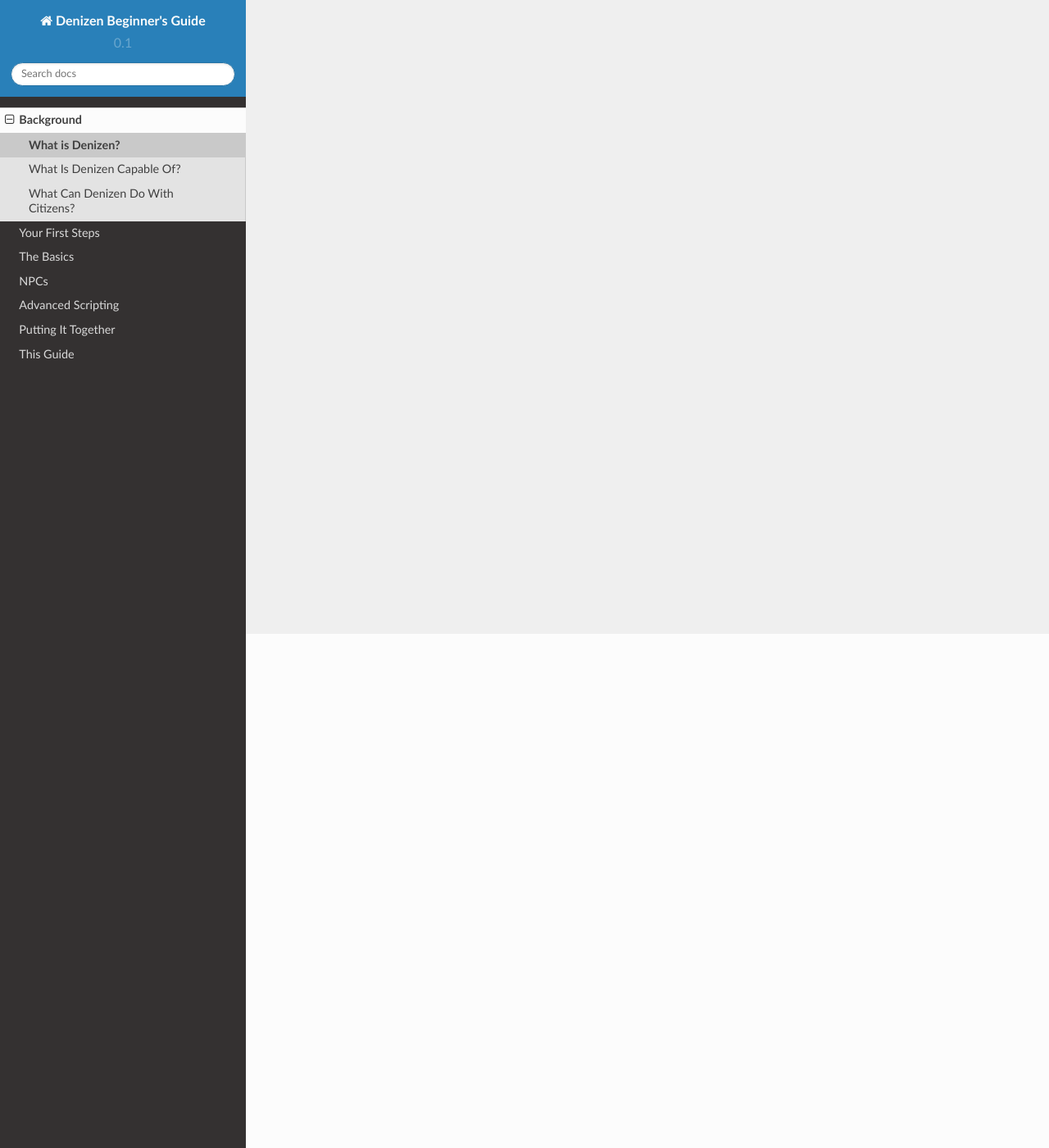
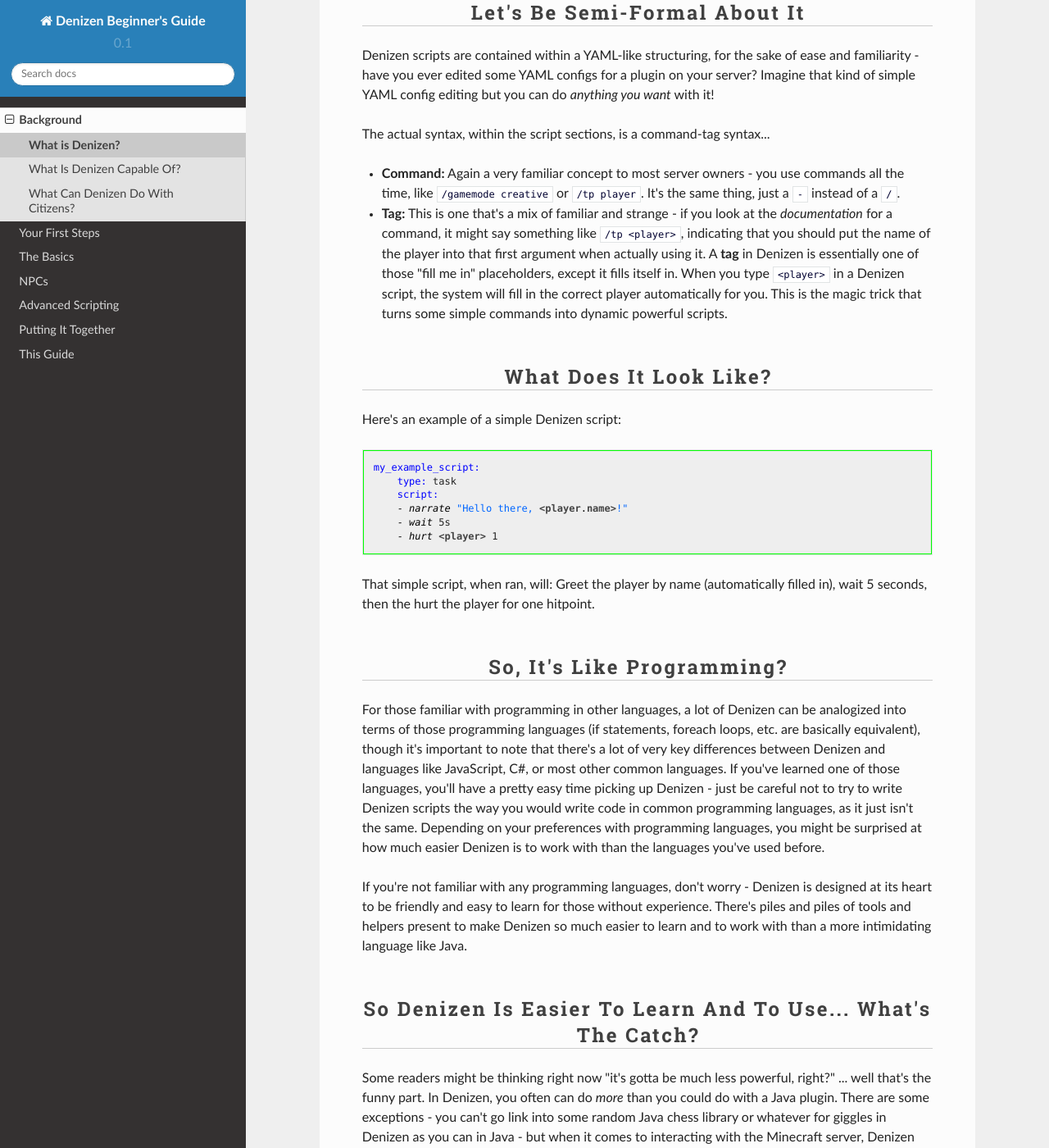
Before and after one commit to DenizenScript/Denizen-Beginners-Guide, a Sphinx documentation site: the page built from source/guides/background/what-is-denizen.md, in a window 1280 px wide and 1400 px high, scrolled down 627 px. Shown: the whole window at 82% size. Built offline with Sphinx 7.4.7 and the Read the Docs theme 2.0.0, drawn with Linux system fonts in a browser that asks for light colours; some of the changed text lies outside the part shown.

Commit message:
initial what-is-denizen writeup

````diff
--- a/source/guides/background/what-is-denizen.md
+++ b/source/guides/background/what-is-denizen.md
@@ -1,4 +1,49 @@
 What is Denizen?
 ----------------
 
-**TODO: Write-up that introduces the basics of what Denizen is, abstractly.**
+```eval_rst
+.. contents:: Table of Contents
+    :local:
+```
+
+### So, What Is Denizen?
+
+In short: Denizen is a scripting language!
+
+A bit longer: Denizen is a plugin for Spigot servers that loads and runs user-written scripts automatically, allowing server owners to quickly and easily customize their server however they please, in a manner similar to developing your own plugins, but ten times faster and ten times easier!
+
+### Let's Be Semi-Formal About It
+
+Denizen scripts are contained within a YAML-like structuring, for the sake of ease and familiarity - have you ever edited some YAML configs for a plugin on your server? Imagine that kind of simple YAML config editing but you can do *anything you want* with it!
+
+The actual syntax, within the script sections, is a command-tag syntax...
+
+- **Command:** Again a very familiar concept to most server owners - you use commands all the time, like `/gamemode creative` or `/tp player`. It's the same thing, just a `-` instead of a `/`.
+- **Tag:** This is one that's a mix of familiar and strange - if you look at the *documentation* for a command, it might say something like `/tp <player>`, indicating that you should put the name of the player into that first argument when actually using it. A **tag** in Denizen is essentially one of those "fill me in" placeholders, except it fills itself in. When you type `<player>` in a Denizen script, the system will fill in the correct player automatically for you. This is the magic trick that turns some simple commands into dynamic powerful scripts.
+
+### What Does It Look Like?
+
+Here's an example of a simple Denizen script:
+
+```dscript_green
+my_example_script:
+    type: task
+    script:
+    - narrate "Hello there, <player.name>!"
+    - wait 5s
+    - hurt <player> 1
+```
+
+That simple script, when ran, will: Greet the player by name (automatically filled in), wait 5 seconds, then the hurt the player for one hitpoint.
+
+### So, It's Like Programming?
+
+For those familiar with programming in other languages, a lot of Denizen can be analogized into terms of those programming languages (if statements, foreach loops, etc. are basically equivalent), though it's important to note that there's a lot of very key differences between Denizen and languages like JavaScript, C#, or most other common languages. If you've learned one of those languages, you'll have a pretty easy time picking up Denizen - just be careful not to try to write Denizen scripts the way you would write code in common programming languages, as it just isn't the same. Depending on your preferences with programming languages, you might be surprised at how much easier Denizen is to work with than the languages you've used before.
+
+If you're not familiar with any programming languages, don't worry - Denizen is designed at its heart to be friendly and easy to learn for those without experience. There's piles and piles of tools and helpers present to make Denizen so much easier to learn and to work with than a more intimidating language like Java.
+
+### So Denizen Is Easier To Learn And To Use... What's The Catch?
+
+Some readers might be thinking right now "it's gotta be much less powerful, right?" ... well that's the funny part. In Denizen, you often can do *more* than you could do with a Java plugin. There are some exceptions - you can't go link into some random Java chess library or whatever for giggles in Denizen as you can in Java - but when it comes to interacting with the Minecraft server, Denizen not only provides the majority of the Bukkit API's functionality, and a massive set of extra utilities and quality-of-life-improvements on top, but in fact also provides a large set of functionalities not exposed to Bukkit, via NMS calls. As an example: Bukkit doesn't have an API to stick arrows into an entity, but Denizen can do that in a single quick command. Bukkit doesn't have an event for messages sent *to* a player, but Denizen can intercept those for you no problem. Bukkit doesn't have a way to spawn a light source without actually changing to a torch (or similar) block... but Denizen has the `light` command ready to use at any time. There's so many more features like this, several in the category of "why *doesn't* Bukkit support this?! It's so useful!"
+
+Now the other catch that might come to mind: performance. Do scripts run as fast as pure Java code would? Well... yes and no. If you go for a hard 1-to-1 comparison, tight loop in Java vs. tight loop in Denizen... Java is going to win with ease. But in real use cases, Denizen is able to keep up to a sufficient degree that for 99% of scripts you might write, there's not going to be any noticeable performance hit. Dedicated scripters have replicated the functionality of plugins like WorldGuard and kept their servers running at full tick rate without problem.
````
